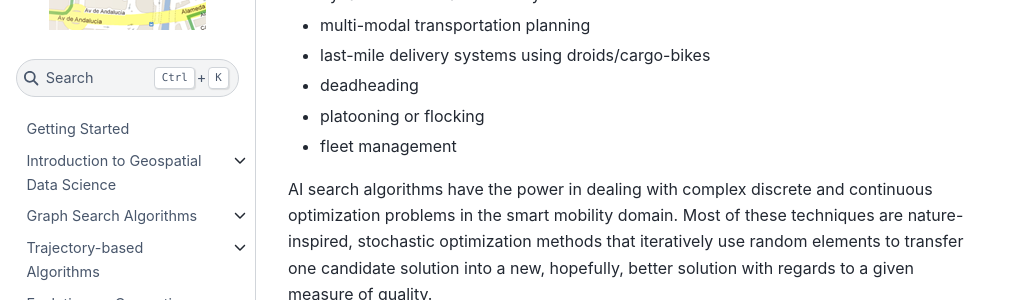
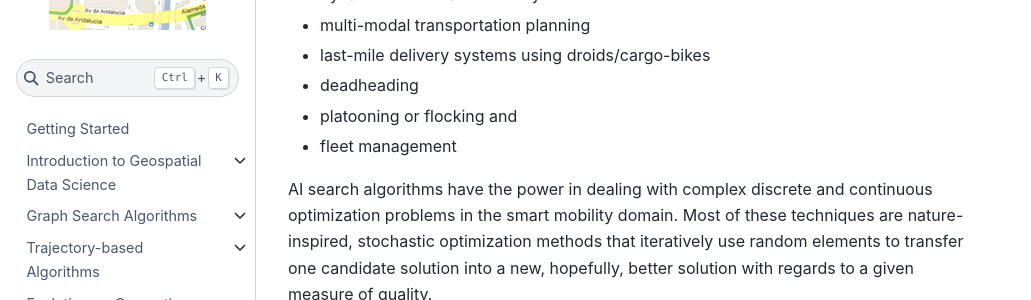
Before and after one commit to SmartMobilityAlgorithms/book, a Jupyter Book: the page built from index.md, in a window 1280 px wide and 900 px high, scrolled down 427 px. Shown: the part 154-454 px from the top of the window, without its empty margins (0-1031 px from the left). Built offline with Jupyter Book 1.0.4 settings and Sphinx 7.4.7 and the Sphinx Book theme 1.1.4, drawn with Linux system fonts in a browser that asks for light colours; pages that are not in the unit, such as notebooks, are missing from menus; comment, search, counter and statistics services are not loaded; cross-references to code outside the pages are shown as plain code.

Commit message:
minor edits

```diff
--- a/index.md
+++ b/index.md
@@ -11,7 +11,7 @@ Smart mobility is the promotion of sustainable mobility that guarantees seamless
 - multi-modal transportation planning
 - last-mile delivery systems using droids/cargo-bikes
 - deadheading
-- platooning or flocking
+- platooning or flocking and
 - fleet management
 
 AI search algorithms have the power in dealing with complex discrete and continuous optimization problems in the smart mobility domain. Most of these techniques are nature-inspired, stochastic optimization methods that iteratively use random elements to transfer one candidate solution into a new, hopefully, better solution with regards to a given measure of quality.
```
